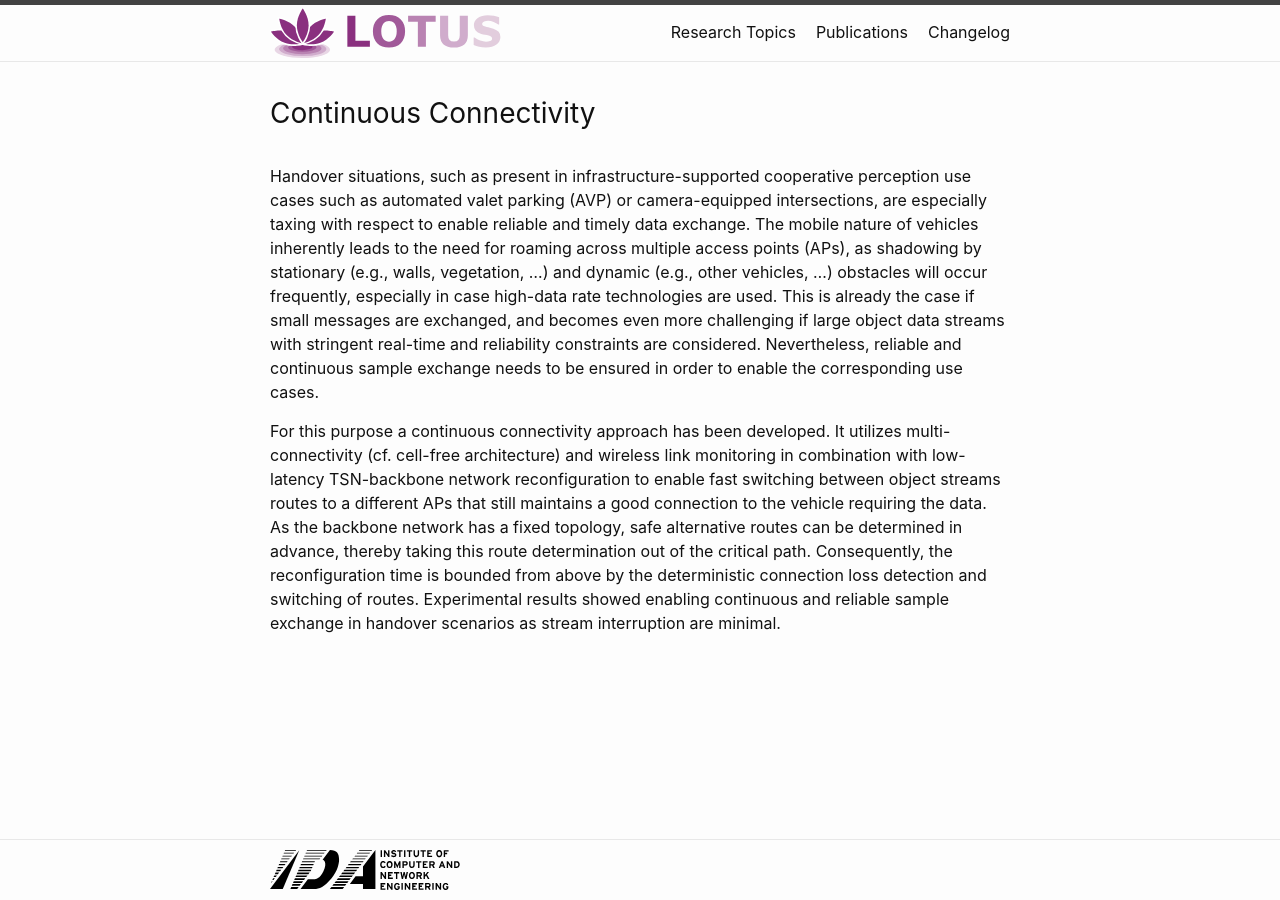
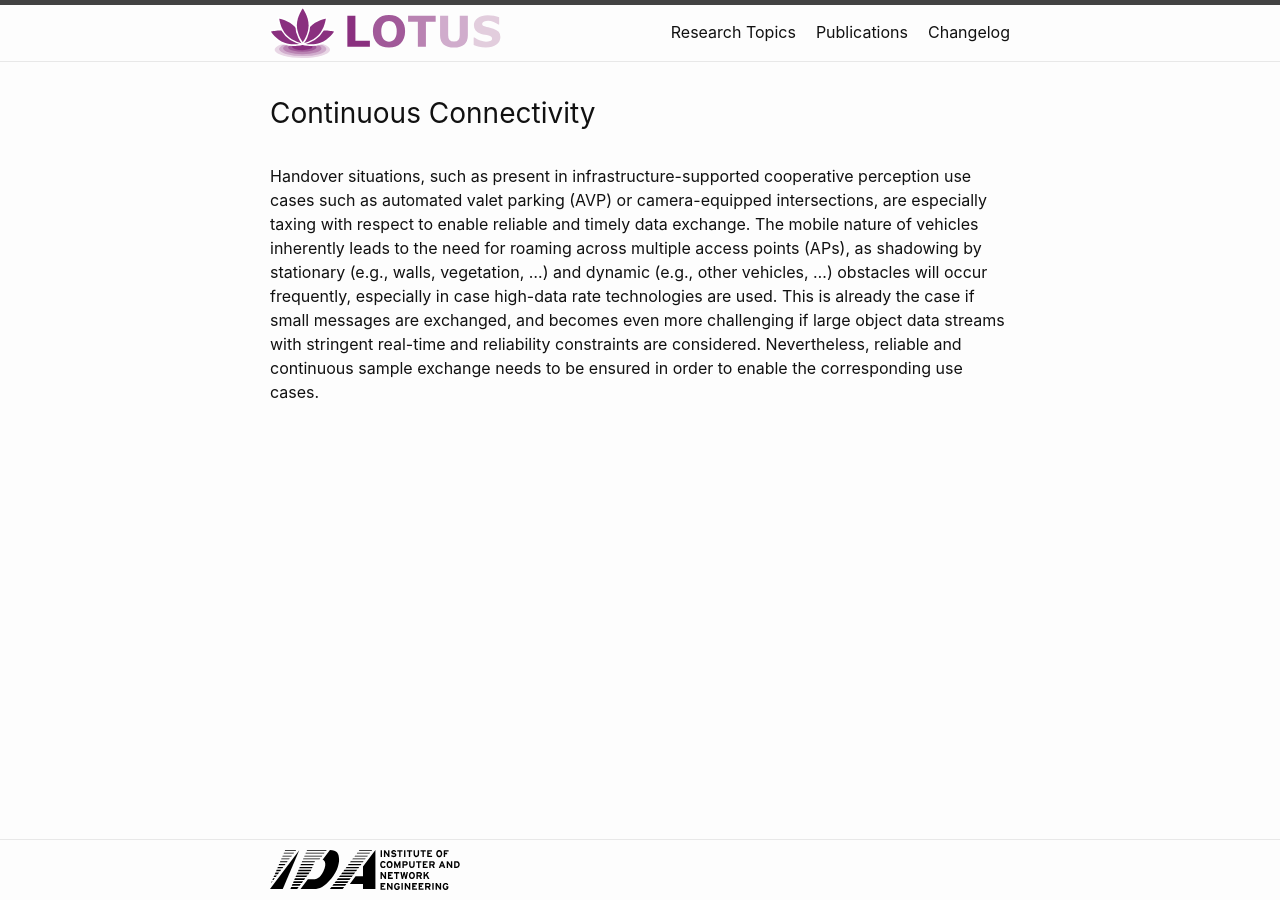
Before and after one commit to IDA-TUBS/lotus, a Jekyll site: the page built from docs/collections/_topics/04_handover.md, in a window 1280 px wide. Built offline with Jekyll 4.4.1, drawn with Linux system fonts in a browser that asks for light colours; a file with an impossible date is left out.

```diff
--- a/docs/collections/_topics/04_handover.md
+++ b/docs/collections/_topics/04_handover.md
@@ -9,9 +9,3 @@ Handover situations, such as present in infrastructure-supported cooperative per
 The mobile nature of vehicles inherently leads to the need for roaming across multiple access points (APs), as shadowing by stationary (e.g., walls, vegetation, ...) and dynamic (e.g., other vehicles, ...) obstacles will occur frequently, especially in case high-data rate technologies are used.
 This is already the case if small messages are exchanged, and becomes even more challenging if large object data streams with stringent real-time and reliability constraints are considered.
 Nevertheless, reliable and continuous sample exchange needs to be ensured in order to enable the corresponding use cases.
-
-For this purpose a continuous connectivity approach has been developed.
-It utilizes multi-connectivity (cf. cell-free architecture) and wireless link monitoring in combination with low-latency TSN-backbone network reconfiguration to enable fast switching between object streams routes to a different APs that still maintains a good connection to the vehicle requiring the data.
-As the backbone network has a fixed topology, safe alternative routes can be determined in advance, thereby taking this route determination out of the critical path.
-Consequently, the reconfiguration time is bounded from above by the deterministic connection loss detection and switching of routes.
-Experimental results showed enabling continuous and reliable sample exchange in handover scenarios as stream interruption are minimal.
```
Also changed, not shown: docs/collections/_handover/01_continuous_access.md (added, +10 -0 lines), docs/collections/_handover/02_pyhsical_experiments.md (added, +8 -0 lines), docs/collections/_handover/continuous_access.md (deleted, +0 -7 lines), docs/collections/_resource_management/01_application-centric.md (+1 -0 lines), docs/collections/_resource_management/03_shared_slack.md (added, +32 -0 lines), docs/collections/_resource_management/figures/channelUtilization.png (added), docs/collections/_resource_management/figures/sharedSlack.png (added), 2 other files.
